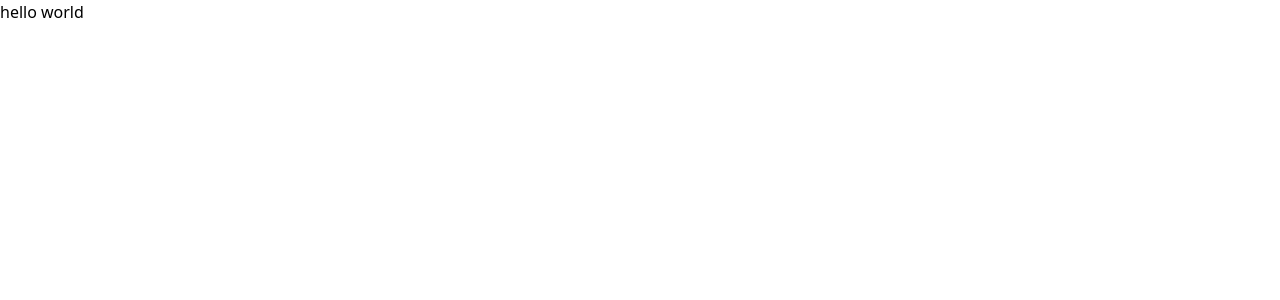
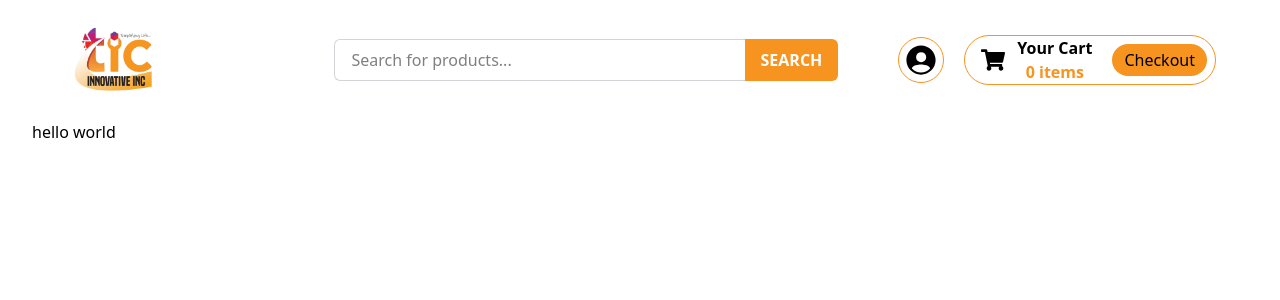
Before and after one commit to TasnimurRahmanShakir/ticinnovative, a Next.js app: page / in a window 1280 px wide. Shown: the top 300 px of the page. Built offline with nearby package versions, Linux system fonts and the light colour scheme.

Commit message:
Desktop nav completed

```diff
--- a/app/globals.css
+++ b/app/globals.css
@@ -1,25 +1,23 @@
 @import "tailwindcss";
 
-
+/* ================================
+   THEME COLORS
+================================ */
 @theme {
-  --color-bg-one: rgb(var(--bg-one));
-  --color-bg-two: rgb(var(--bg-two));
-  --color-foreground: rgb(var(--foreground));
-
+  --color-bg-one: var(--bg-one);
+  --color-bg-two: var(--bg-two);
+  --color-foreground: var(--foreground);
 }
 
-
+/* ================================
+   BASE STYLES
+================================ */
 @layer base {
   :root {
     --bg-one: rgb(255, 255, 255);
     --bg-two: rgb(227, 235, 243);
     --foreground: rgb(247, 148, 32);
   }
-
-  /* .dark {
-
-  } */
-
 
   html {
     @apply scroll-smooth;
@@ -30,37 +28,36 @@
     @apply transition-colors duration-300;
     font-feature-settings: "rlig" 1, "calt" 1;
     scroll-padding-top: 5rem;
-
   }
 }
 
+/* ================================
+   CUSTOM UTILITIES
+================================ */
+
 @utility container {
+  width: 100%;
   margin-inline: auto;
   padding-inline: 2rem;
 
-  @media (min-width >=640px) {
+  @media (min-width: 640px) {
     max-width: 640px;
-
   }
 
-  @media (min-width >=768px) {
+  @media (min-width: 768px) {
     max-width: 768px;
-
   }
 
-  @media (min-width >=1024px) {
+  @media (min-width: 1024px) {
     max-width: 1024px;
-
   }
 
-  @media (min-width >=1280px) {
+  @media (min-width: 1280px) {
     max-width: 1280px;
-
   }
 
-  @media (min-width >=1400px) {
+  @media (min-width: 1400px) {
     max-width: 1400px;
-
   }
 }
 
@@ -75,7 +72,11 @@
   scrollbar-width: none;
 }
 
-
+@layer utilities {
+  .card-shadow {
+    box-shadow: 0 8px 20px 6px rgba(0, 0, 0, 0.15);
+  }
+}
 
 #root {
   max-width: 100%;
--- a/app/layout.js
+++ b/app/layout.js
@@ -1,5 +1,6 @@
 import { Geist, Geist_Mono } from "next/font/google";
 import "./globals.css";
+import Navbar from "@/components/Navbar/Navbar";
 
 const geistSans = Geist({
   variable: "--font-geist-sans",
@@ -20,8 +21,9 @@ export default function RootLayout({ children }) {
   return (
     <html lang="en">
       <body
-        className={`${geistSans.variable} ${geistMono.variable} antialiased`}
+        className={`${geistSans.variable} ${geistMono.variable} antialiased container`}
       >
+        <Navbar />
         {children}
       </body>
     </html>
--- a/app/page.js
+++ b/app/page.js
@@ -1,4 +1,4 @@
-import Image from "next/image";
+
 
 export default function Home() {
   return (
--- /dev/null
+++ b/components/Navbar/MobileNav.jsx
@@ -0,0 +1,28 @@
+import React from "react";
+
+import { FaHome, FaPhoneAlt } from "react-icons/fa";
+import { IoPersonCircle } from "react-icons/io5";
+import { GiHamburgerMenu } from "react-icons/gi";
+import { IoMdCart } from "react-icons/io";
+
+export default function MobileNav() {
+  return (
+    <div className="fixed bottom-0 w-[80%]  mx-auto flex items-center justify-around md:hidden py-3">
+      <FaHome size={30} />
+      <IoPersonCircle size={30} />
+      <div className="relative">
+        <span className="absolute p-2 border bg-foreground rounded-full">
+          <GiHamburgerMenu size={26} className="text-white" />
+        </span>
+      </div>
+      <div className="relative">
+        <IoMdCart size={30} />
+        <span className="absolute -top-2 -right-2 w-5 h-5 flex items-center justify-center text-white text-xs font-semibold bg-foreground rounded-full">
+          0
+        </span>
+      </div>
+
+      <FaPhoneAlt size={30} />
+    </div>
+  );
+}
--- /dev/null
+++ b/components/Navbar/Navbar.jsx
@@ -0,0 +1,73 @@
+"use client";
+
+import React, { useState } from "react";
+import Image from "next/image";
+import MobileNav from "./MobileNav";
+
+import { IoPersonCircleSharp } from "react-icons/io5";
+import { FaShoppingCart } from "react-icons/fa";
+
+export default function Navbar() {
+  const [cartItems, setCartItems] = useState(0);
+
+  const addToCart = () => setCartItems((prev) => prev + 1);
+
+  return (
+    <>
+      <nav className="container mx-auto hidden md:block">
+        <div className="bg-bg-one duration-300 flex items-center justify-between py-6">
+          {/* Logo */}
+          <div className="cursor-pointer lg:pr-10">
+            <Image
+              src="/logo.jpg"
+              alt="ticinnovative-logo"
+              width={100}
+              height={120}
+            />
+          </div>
+
+          <div className="flex items-center justify-between gap-5 w-[80%]">
+            {/* Search bar */}
+            <div className="flex flex-1 px-10 min-w-0">
+              <input
+                type="text"
+                placeholder="Search for products..."
+                className="flex-1 px-4 py-2 border border-r-0 border-zinc-300 focus:outline-none rounded-l-md focus:shadow-[0_1px_5px_rgba(0,0,0,0.1)] transition-shadow duration-300 min-w-0"
+              />
+
+              <button className="bg-foreground px-4 py-2 rounded-r-md text-white font-semibold hover:bg-foreground/70 cursor-pointer transition-colors duration-300">
+                SEARCH
+              </button>
+            </div>
+
+            {/* User icon */}
+            <div className="cursor-pointer border border-foreground rounded-full p-1 flex items-center justify-center">
+              <IoPersonCircleSharp size={36} />
+            </div>
+
+            {/* Cart */}
+            <div className="flex items-center justify-between gap-3 border border-foreground pr-2 pl-4 rounded-full">
+              <FaShoppingCart size={24} className="cursor-pointer" />
+              <div className="flex flex-col items-center font-semibold whitespace-nowrap pr-2">
+                <span>Your Cart</span>
+                <span className="text-foreground">
+                  {cartItems} item{cartItems !== 1 ? "s" : ""}
+                </span>
+              </div>
+
+              <button
+                className="bg-foreground rounded-full px-3 py-1 hidden lg:block"
+                onClick={addToCart} // demo click
+              >
+                Checkout
+              </button>
+            </div>
+          </div>
+        </div>
+          </nav>
+
+          <MobileNav />
+
+    </>
+  );
+}
--- /dev/null
+++ b/lib/utils.js
@@ -0,0 +1,6 @@
+import { clsx } from "clsx";
+import { twMerge } from "tailwind-merge";
+
+export function cn(...inputs) {
+    return twMerge(clsx(inputs));
+}
--- a/package.json
+++ b/package.json
@@ -13,6 +13,7 @@
     "next": "16.0.0",
     "react": "19.2.0",
     "react-dom": "19.2.0",
+    "react-icons": "^5.5.0",
     "react-router-dom": "^7.9.4",
     "tailwind-merge": "^3.3.1"
   },
```
Also changed, not shown: public/logo.jpg (added), 1 other file (tests, documents, lock files or other folders).
